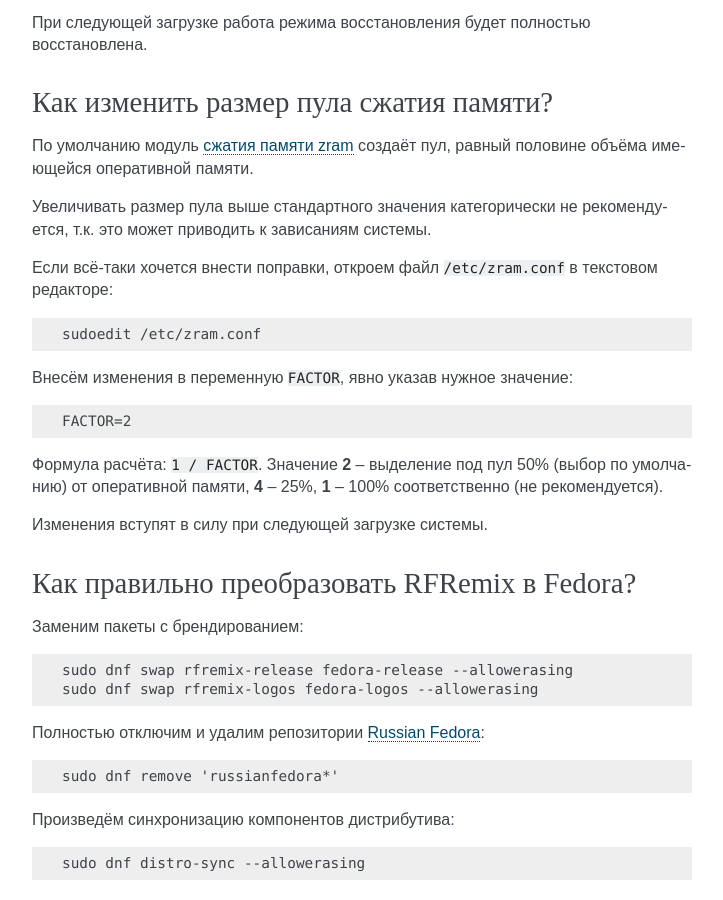
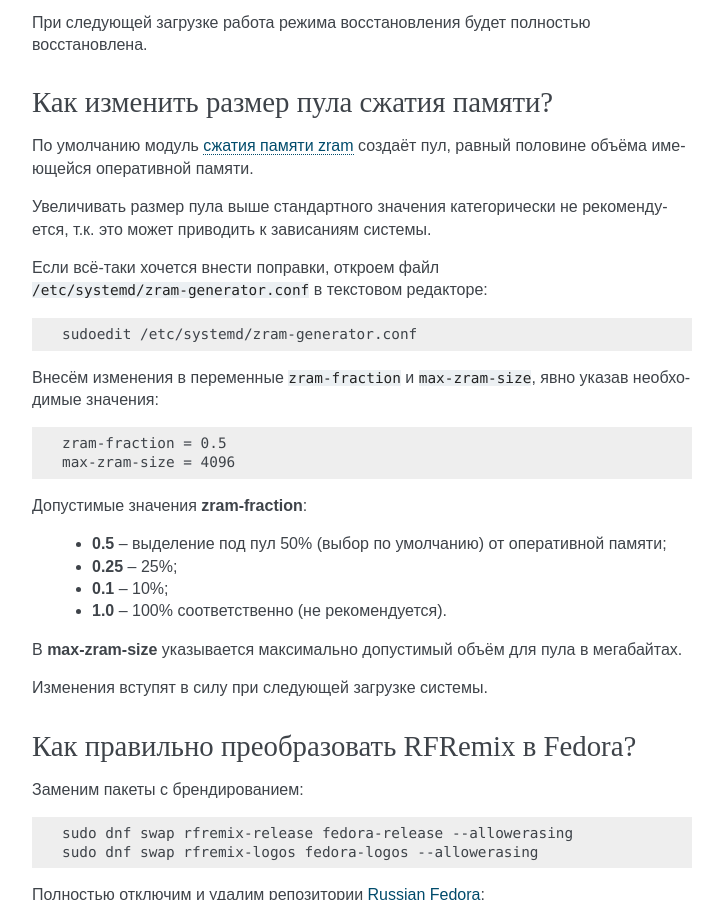
Before and after one commit to RussianFedora/FAQ, a Sphinx documentation site: the page built from source/tips-and-tricks.rst, in a window 1280 px wide and 900 px high, scrolled down 4546 px. Shown: the whole window, without its empty margins (388-1111 px from the left). Built offline with Sphinx 7.4.7, drawn with Linux system fonts in a browser that asks for light colours; comment, search, counter and statistics services are not loaded.

Commit message:
Rewrited zram questions.

```diff
--- a/source/tips-and-tricks.rst
+++ b/source/tips-and-tricks.rst
@@ -267,19 +267,27 @@ SWF файл -- это исполняемый файл формата Adobe Flas
 
 Увеличивать размер пула выше стандартного значения категорически не рекомендуется, т.к. это может приводить к зависаниям системы.
 
-Если всё-таки хочется внести поправки, откроем файл ``/etc/zram.conf`` в текстовом редакторе:
+Если всё-таки хочется внести поправки, откроем файл ``/etc/systemd/zram-generator.conf`` в текстовом редакторе:
 
 .. code-block:: text
 
-    sudoedit /etc/zram.conf
+    sudoedit /etc/systemd/zram-generator.conf
 
-Внесём изменения в переменную ``FACTOR``, явно указав нужное значение:
+Внесём изменения в переменные ``zram-fraction`` и ``max-zram-size``, явно указав необходимые значения:
 
 .. code-block:: text
 
-    FACTOR=2
+    zram-fraction = 0.5
+    max-zram-size = 4096
 
-Формула расчёта: ``1 / FACTOR``. Значение **2** -- выделение под пул 50% (выбор по умолчанию) от оперативной памяти, **4** -- 25%, **1** -- 100% соответственно (не рекомендуется).
+Допустимые значения **zram-fraction**:
+
+  * **0.5** -- выделение под пул 50% (выбор по умолчанию) от оперативной памяти;
+  * **0.25** -- 25%;
+  * **0.1** -- 10%;
+  * **1.0** -- 100% соответственно (не рекомендуется).
+
+В **max-zram-size** указывается максимально допустимый объём для пула в мегабайтах.
 
 Изменения вступят в силу при следующей загрузке системы.
 
```
Also changed, not shown: source/administration.rst (+14 -19 lines).
